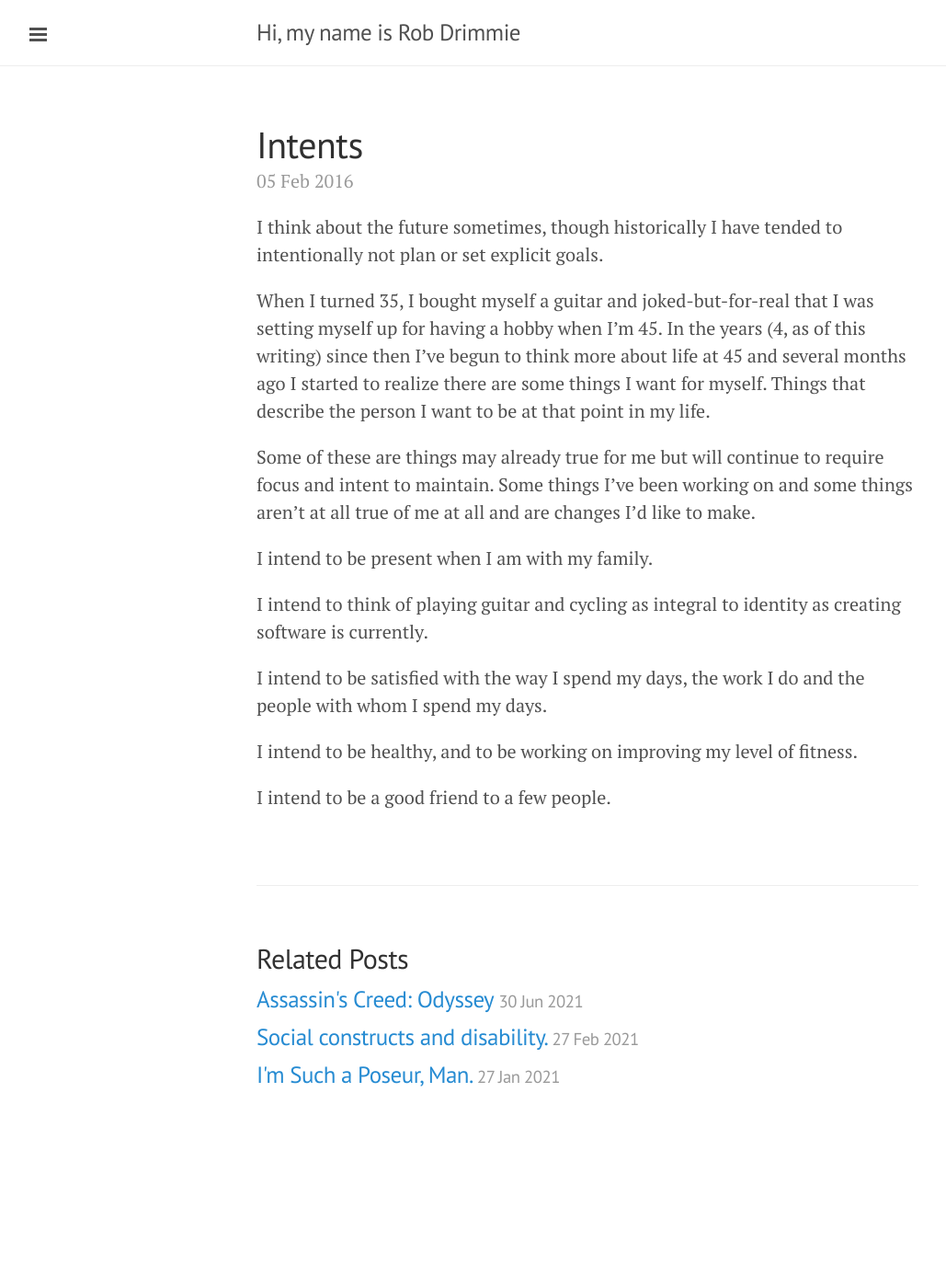
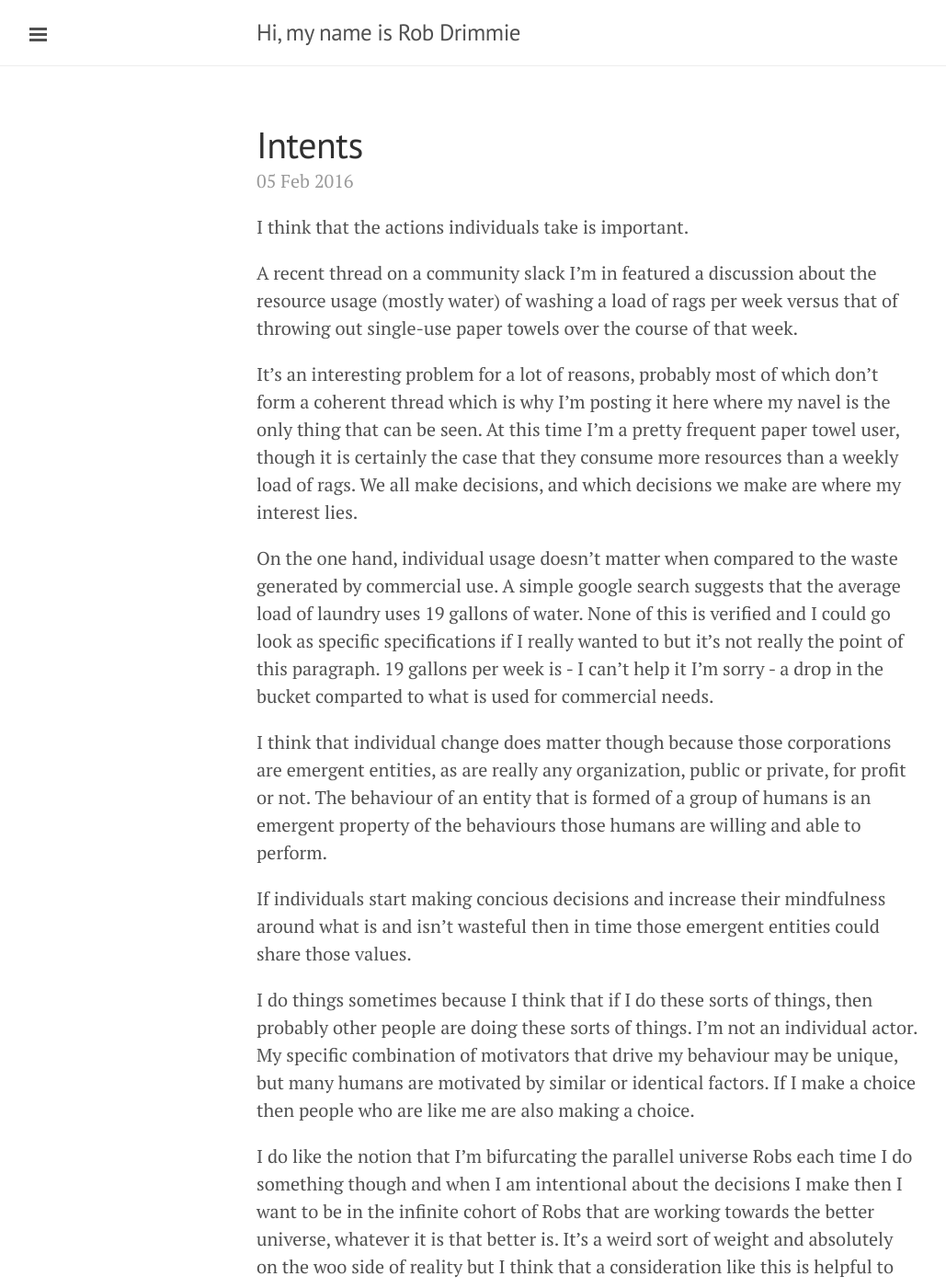
Before and after one commit to robdrimmie/robdrimmie.github.io, a Jekyll site: the page built from _posts/2016-02-05-intents.markdown, in a window 1280 px wide and 1400 px high. Shown: the whole window at 92% size, without its empty margins (1-1030 px from the left). Built offline with Jekyll 4.4.1, drawn with Linux system fonts in a browser that asks for light colours; some of the changed text lies outside the part shown.

Commit message:
a post and some small updates I thought I pushed months ago

```diff
--- a/_posts/2016-02-05-intents.markdown
+++ b/_posts/2016-02-05-intents.markdown
@@ -2,21 +2,25 @@
 published: true
 title: Intents
 layout: post
-tags: intent
+tags: navel
 ---
 
-I think about the future sometimes, though historically I have tended to intentionally not plan or set explicit goals.
+I think that the actions individuals take is important.
 
-When I turned 35, I bought myself a guitar and joked-but-for-real that I was setting myself up for having a hobby when I'm 45. In the years (4, as of this writing) since then I've begun to think more about life at 45 and several months ago I started to realize there are some things I want for myself. Things that describe the person I want to be at that point in my life.
+A recent thread on a community slack I'm in featured a discussion about the resource usage (mostly water) of washing a load of rags per week versus that of throwing out single-use paper towels over the course of that week.
 
-Some of these are things may already true for me but will continue to require focus and intent to maintain. Some things I've been working on and some things aren't at all true of me at all and are changes I'd like to make.
+It's an interesting problem for a lot of reasons, probably most of which don't form a coherent thread which is why I'm posting it here where my navel is the only thing that can be seen. At this time I'm a pretty frequent paper towel user, though it is certainly the case that they consume more resources than a weekly load of rags. We all make decisions, and which decisions we make are where my interest lies.
 
-I intend to be present when I am with my family.
+On the one hand, individual usage doesn't matter when compared to the waste generated by commercial use. A simple google search suggests that the average load of laundry uses 19 gallons of water. None of this is verified and I could go look as specific specifications if I really wanted to but it's not really the point of this paragraph. 19 gallons per week is - I can't help it I'm sorry - a drop in the bucket comparted to what is used for commercial needs.
 
-I intend to think of playing guitar and cycling as integral to identity as creating software is currently.
+I think that individual change does matter though because those corporations are emergent entities, as are really any organization, public or private, for profit or not. The behaviour of an entity that is formed of a group of humans is an emergent property of the behaviours those humans are willing and able to perform.
 
-I intend to be satisfied with the way I spend my days, the work I do and the people with whom I spend my days.
+If individuals start making concious decisions and increase their mindfulness around what is and isn't wasteful then in time those emergent entities could share those values.
 
-I intend to be healthy, and to be working on improving my level of fitness.
+I do things sometimes because I think that if I do these sorts of things, then probably other people are doing these sorts of things. I'm not an individual actor. My specific combination of motivators that drive my behaviour may be unique, but many humans are motivated by similar or identical factors. If I make a choice then people who are like me are also making a choice.
 
-I intend to be a good friend to a few people.
+I do like the notion that I'm bifurcating the parallel universe Robs each time I do something though and when I am intentional about the decisions I make then I want to be in the infinite cohort of Robs that are working towards the better universe, whatever it is that better is. It's a weird sort of weight and absolutely on the woo side of reality but I think that a consideration like this is helpful to me.
+
+If we create a new universe every time we make a decision it doesn't mean there's an equal number of universes where a decision was made to follow one of the possible paths. Not every Rob is going to experience the same decisions, but many Robs will experience many of the same ones, if only because the number of Robs that make bad decisions probably experiences more death before they reach the decision point?
+
+Anyway, good morning. It's time to go see if a particular redis connection is working today.
--- a/_posts/2020-10-06-maybe-ill-play-a-game.markdown
+++ b/_posts/2020-10-06-maybe-ill-play-a-game.markdown
@@ -2,7 +2,7 @@
 published: true
 title: Maybe I'll Play a Game
 layout: post
-tags: letsplay baldursgate2 videogame
+tags: letsplay, baldursgate2, videogame
 ---
 
 It's not like I need a justification, but a justification makes it more fun!
--- a/_posts/2020-10-07-the-first-session copy.markdown
+++ b/_posts/2020-10-07-the-first-session copy.markdown
@@ -2,7 +2,7 @@
 published: true
 title: The First Session
 layout: post
-tags: letsplay baldursgate2 videogame
+tags: letsplay, baldursgate2, videogame
 ---
 So after fiddling around for a few hours, I was able to get a working configuration for the game. As I declared in some form of exasperation, moderately light but not really hiding the true frustration, it really was a 90s video game experience.
 
--- a/_posts/2020-10-08-the-morning-after.markdown
+++ b/_posts/2020-10-08-the-morning-after.markdown
@@ -2,7 +2,7 @@
 published: true
 title: The Morning After
 layout: post
-tags: letsplay baldursgate2 videogame
+tags: letsplay, baldursgate2, videogame
 ---
 I realized that I really needed to read the manual, so I started and within a couple of pages was reminded of the auto-pause feature.
 
--- a/_posts/2020-10-15-some-other-things.markdown
+++ b/_posts/2020-10-15-some-other-things.markdown
@@ -2,7 +2,7 @@
 published: true
 title: Some Other Things
 layout: post
-tags: letsplay hollowknight spelunky2 videogame
+tags: letsplay, hollowknight, spelunky2, videogame
 ---
 I haven't gone back into _Baldur's Gate 2_ yet. I might, but it does seem likely that the specific urge to do so has faded for a fair bit of time.
 
--- /dev/null
+++ b/_posts/2021-10-28-i-dont-know-just-some-thoughts.markdown
@@ -0,0 +1,26 @@
+---
+published: true
+title: "I don't know, just some thoughts"
+layout: post
+tags: navel
+---
+
+I think that the actions individuals take is important.
+
+A recent thread on a community slack I'm in featured a discussion about the resource usage (mostly water) of washing a load of rags per week versus that of throwing out single-use paper towels over the course of that week.
+
+It's an interesting problem for a lot of reasons, probably most of which don't form a coherent thread which is why I'm posting it here where my navel is the only thing that can be seen. At this time I'm a pretty frequent paper towel user, though it is certainly the case that they consume more resources than a weekly load of rags. We all make decisions, and which decisions we make are where my interest lies.
+
+On the one hand, individual usage doesn't matter when compared to the waste generated by commercial use. A simple google search suggests that the average load of laundry uses 19 gallons of water. None of this is verified and I could go look as specific specifications if I really wanted to but it's not really the point of this paragraph. 19 gallons per week is - I can't help it I'm sorry - a drop in the bucket comparted to what is used for commercial needs.
+
+I think that individual change does matter though because those corporations are emergent entities, as are really any organization, public or private, for profit or not. The behaviour of an entity that is formed of a group of humans is an emergent property of the behaviours those humans are willing and able to perform.
+
+If individuals start making concious decisions and increase their mindfulness around what is and isn't wasteful then in time those emergent entities could share those values.
+
+I do things sometimes because I think that if I do these sorts of things, then probably other people are doing these sorts of things. I'm not an individual actor. My specific combination of motivators that drive my behaviour may be unique, but many humans are motivated by similar or identical factors. If I make a choice then people who are like me are also making a choice.
+
+I do like the notion that I'm bifurcating the parallel universe Robs each time I do something though and when I am intentional about the decisions I make then I want to be in the infinite cohort of Robs that are working towards the better universe, whatever it is that better is. It's a weird sort of weight and absolutely on the woo side of reality but I think that a consideration like this is helpful to me.
+
+If we create a new universe every time we make a decision it doesn't mean there's an equal number of universes where a decision was made to follow one of the possible paths. Not every Rob is going to experience the same decisions, but many Robs will experience many of the same ones, if only because the number of Robs that make bad decisions probably experiences more death before they reach the decision point?
+
+Anyway, good morning. It's time to go see if a particular redis connection is working today.
```
